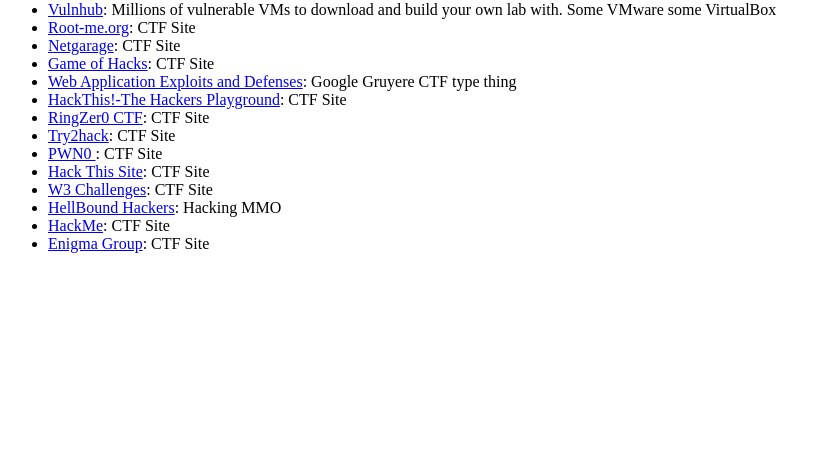
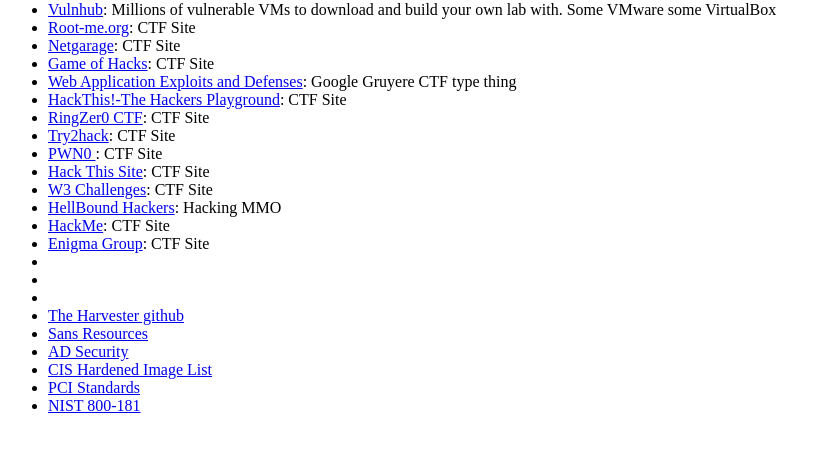
Before and after one commit to rwils83/rwils83.github.io, a plain HTML site: page index.html in a window 1280 px wide. Shown: the part 79-528 px from the top of the page, without its empty margins (0-830 px from the left). Drawn offline with Linux system fonts and the light colour scheme.

Commit message:
More links

```diff
--- a/index.html
+++ b/index.html
@@ -21,8 +21,16 @@
         <li> <a href="https://www.hellboundhackers.org/">HellBound Hackers</a>: Hacking MMO</li>
         <li> <a href="https://hack.me/">HackMe</a>: CTF Site</li>
         <li> <a href="https://www.enigmagroup.org/">Enigma Group</a>: CTF Site</li>
-
+        <li> <a href="http://sapinski.com/2016/02/13/wifi-pineapple-firmware-for-gl-inet-gl-ar150/"> </a> </li>
+        <li> <a href="https://www.exploit-db.com/searchsploit"> </a> </li>
+        <li> <a href="https://github.com/digistump/DigisparkArduinoIntegration/blob/master/libraries/DigisparkKeyboard/DigiKeyboard.h"> </a> </li>
+        <li> <a href="https://github.com/laramies/theHarvester">The Harvester github</a> </li>
+        <li> <a href="https://pen-testing.sans.org/resources/downloads">Sans Resources</a> </li>
+        <li> <a href="https://adsecurity.org/">AD Security</a> </li>
+        <li> <a href="https://www.cisecurity.org/cis-hardened-image-list/">CIS Hardened Image List</a> </li>
+        <li> <a href="https://www.pcisecuritystandards.org/merchants/">PCI Standards</a> </li>
+        <li> <a href="https://nvlpubs.nist.gov/nistpubs/SpecialPublications/NIST.SP.800-181.pdf">NIST 800-181</a> </li>
+      </ul>
     </div>
-
   </body>
-  </html>
+</html>
```
